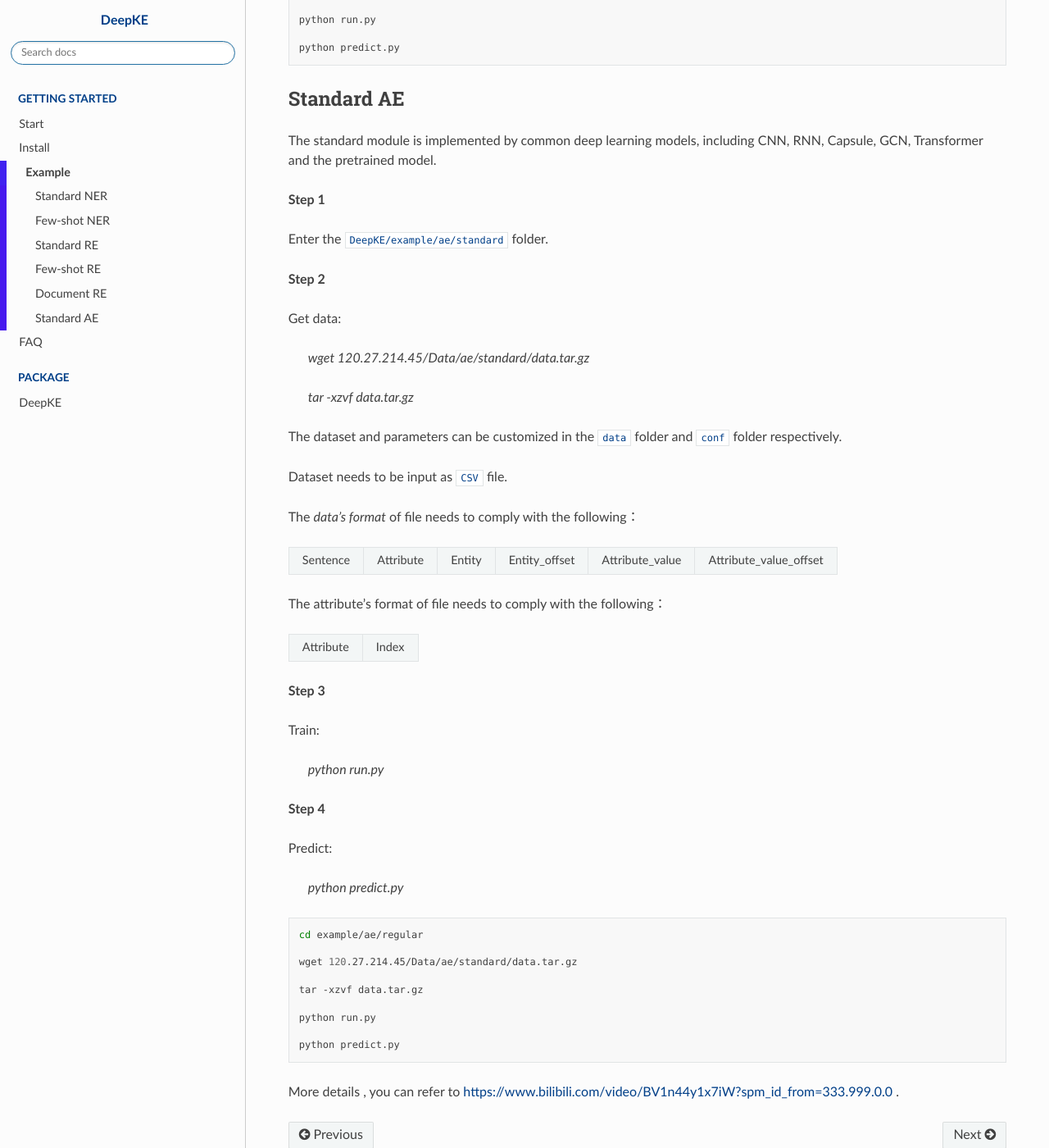
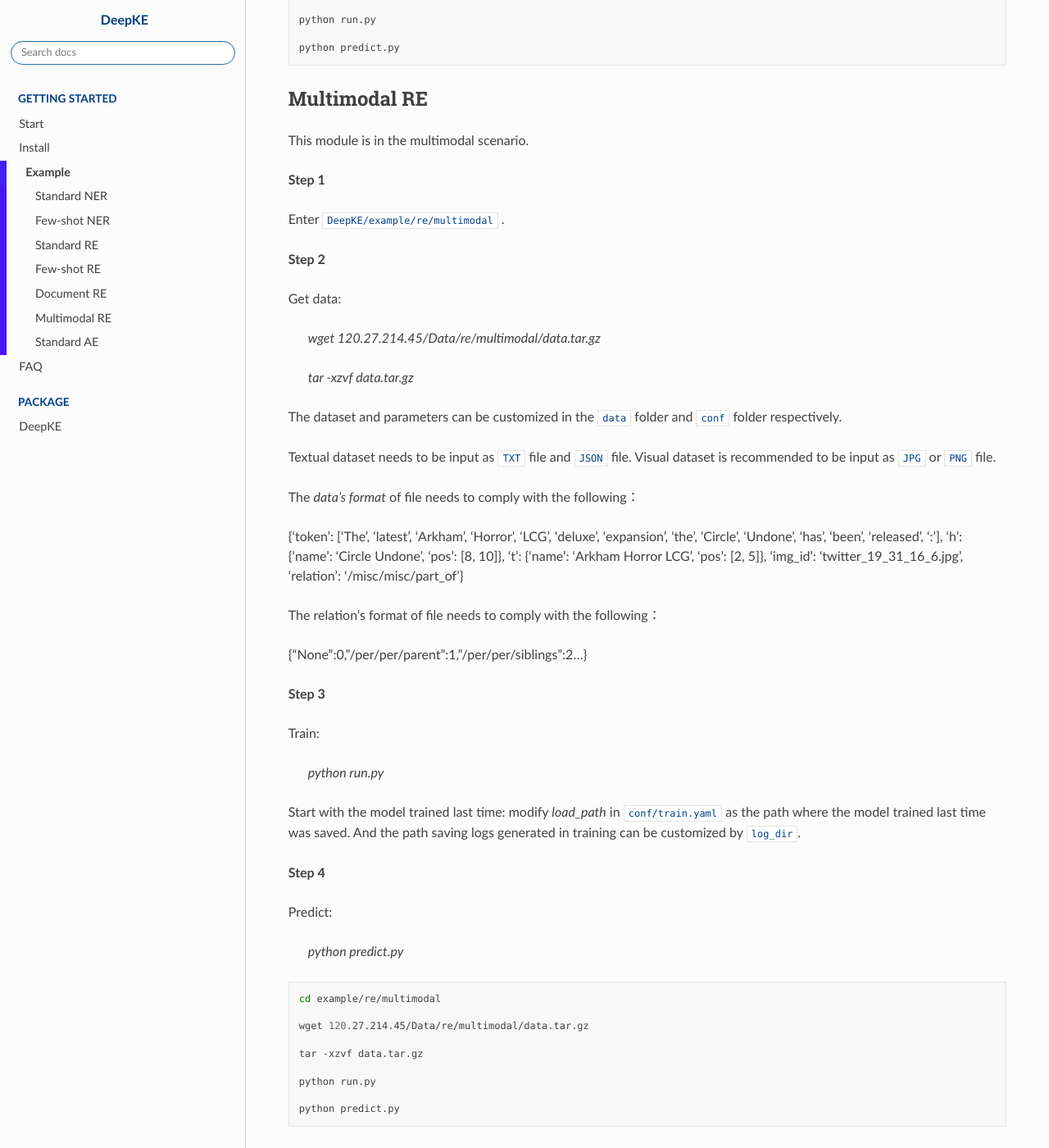
Before and after one commit to tlk1997/docs, a Sphinx documentation site: the page built from docs/source/example.rst, in a window 1280 px wide and 1400 px high, scrolled down 6281 px. Shown: the whole window at 82% size. Built offline with Sphinx 7.4.7 and the Read the Docs theme 2.0.0, drawn with Linux system fonts in a browser that asks for light colours.

Commit message:
add mmre in example

```diff
--- a/docs/source/example.rst
+++ b/docs/source/example.rst
@@ -285,6 +285,60 @@
 
     python predict.py
 
+Multimodal RE
+-------------
+This module is in the multimodal scenario.
+
+**Step 1**
+
+Enter ``DeepKE/example/re/multimodal`` .
+
+**Step 2**
+
+Get data:
+
+    `wget 120.27.214.45/Data/re/multimodal/data.tar.gz`
+
+    `tar -xzvf data.tar.gz`
+
+The dataset and parameters can be customized in the ``data`` folder and ``conf`` folder respectively.
+
+Textual dataset needs to be input as ``TXT`` file and ``JSON`` file. Visual dataset is recommended to be input as ``JPG`` or ``PNG`` file.
+
+The `data's format` of file needs to comply with the following：
+
+{'token': ['The', 'latest', 'Arkham', 'Horror', 'LCG', 'deluxe', 'expansion', 'the', 'Circle', 'Undone', 'has', 'been', 'released', ':'], 'h': {'name': 'Circle Undone', 'pos': [8, 10]}, 't': {'name': 'Arkham Horror LCG', 'pos': [2, 5]}, 'img_id': 'twitter_19_31_16_6.jpg', 'relation': '/misc/misc/part_of'}
+
+The relation's format of file needs to comply with the following：
+
+{"None":0,"/per/per/parent":1,"/per/per/siblings":2...}
+
+**Step 3**
+
+Train:
+
+    `python run.py`
+
+Start with the model trained last time: modify `load_path` in ``conf/train.yaml`` as the path where the model trained last time was saved. And the path saving logs generated in training can be customized by ``log_dir``.
+
+**Step 4**
+
+Predict:
+
+    `python predict.py`
+
+.. code-block:: bash
+
+    cd example/re/multimodal
+
+    wget 120.27.214.45/Data/re/multimodal/data.tar.gz
+
+    tar -xzvf data.tar.gz
+
+    python run.py
+
+    python predict.py
+
 Standard AE
 -----------
 The standard module is implemented by common deep learning models, including CNN, RNN, Capsule, GCN, Transformer and the pretrained model.
```
